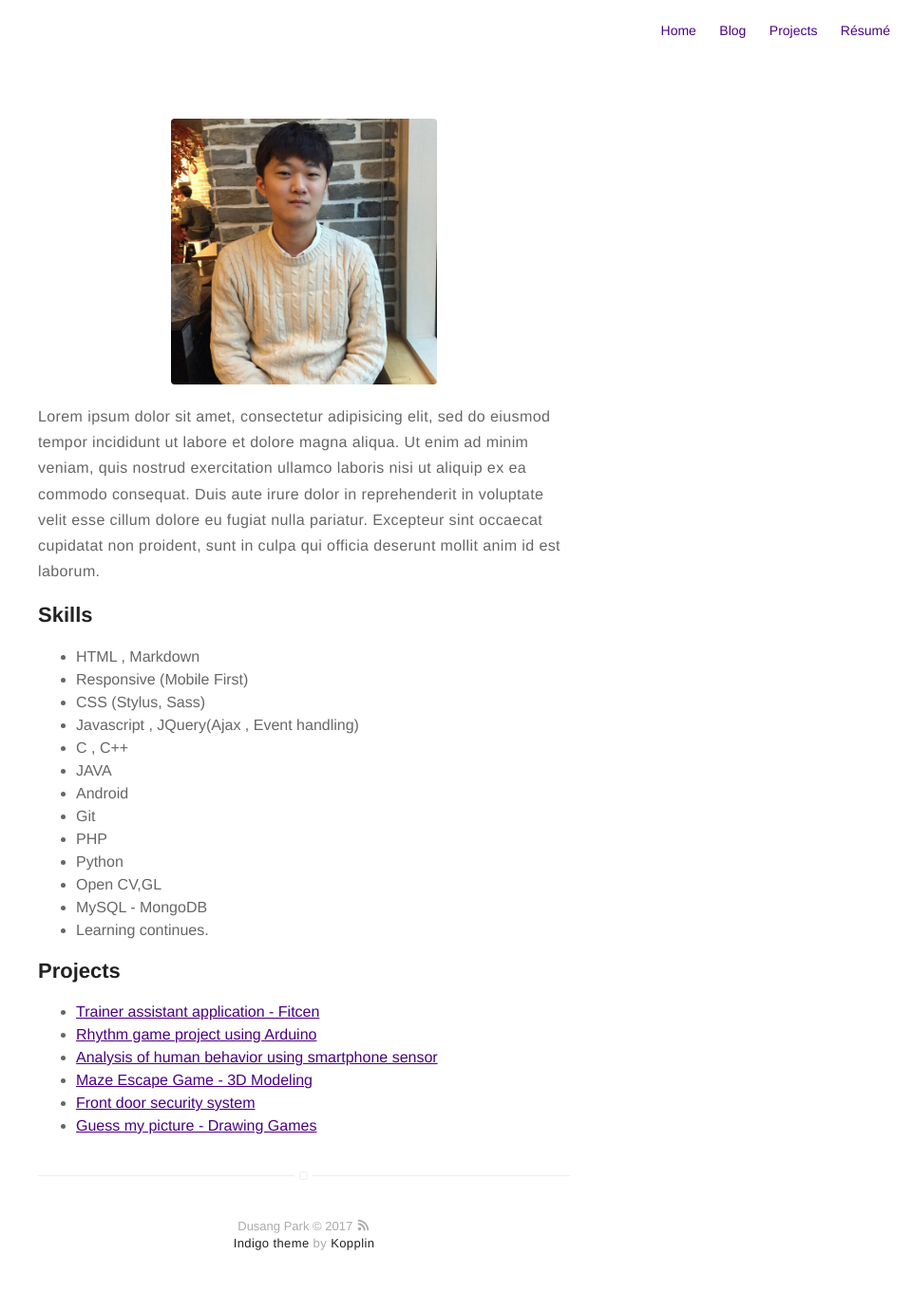
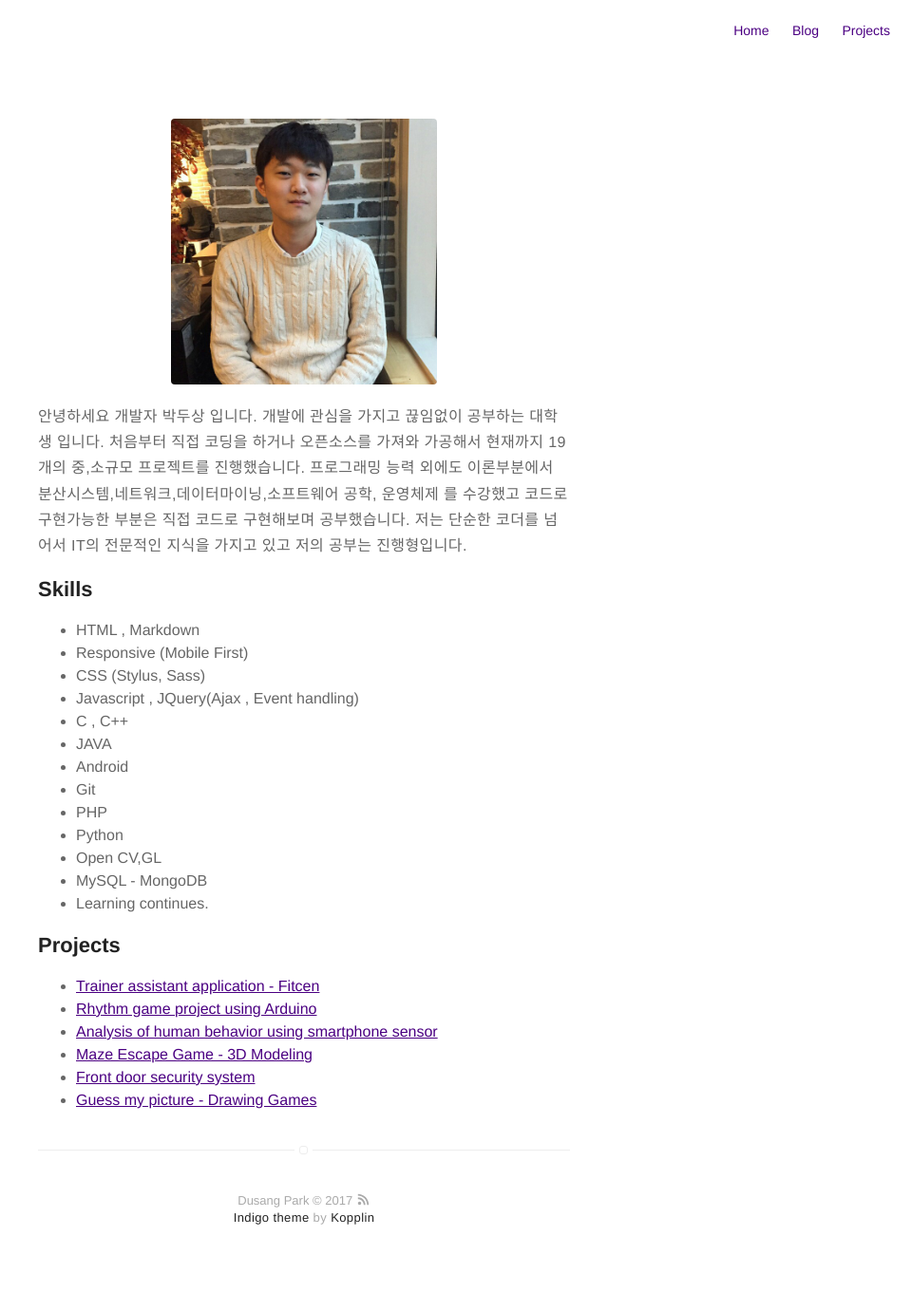
Before and after one commit to Parkdusang/blog, a Jekyll site: the page built from about.md, in a window 1280 px wide. Shown: the whole page at 95% size, without its empty margins (320-1280 px from the left). Built offline with Jekyll 4.4.1, drawn with Linux system fonts in a browser that asks for light colours; after the commit the page ends 1354 px from its top, so only the background shows below that.

Commit message:
Change About and remove resume

```diff
--- a/_includes/nav.html
+++ b/_includes/nav.html
@@ -30,10 +30,10 @@
             {% endif %}
         {% endif %}
 
-        {% if site.resume == true %}
+        <!-- {% if site.resume == true %}
             <li class="item">
                 <a class="link" href="{% if site.resume-external %}{{ site.resume-url }}{% else %}{{ site.url }}/{{ site.resume-url }}{% endif %}">Résumé</a>
             </li>
-        {% endif %}
+        {% endif %} -->
     </ul>
 </nav>
--- a/about.md
+++ b/about.md
@@ -4,12 +4,7 @@ layout: page
 ---
 ![Profile Image]({{ site.url }}/{{ site.picture }})
 
-<p>Lorem ipsum dolor sit amet, consectetur adipisicing elit, sed do eiusmod
-tempor incididunt ut labore et dolore magna aliqua. Ut enim ad minim veniam,
-quis nostrud exercitation ullamco laboris nisi ut aliquip ex ea commodo
-consequat. Duis aute irure dolor in reprehenderit in voluptate velit esse
-cillum dolore eu fugiat nulla pariatur. Excepteur sint occaecat cupidatat non
-proident, sunt in culpa qui officia deserunt mollit anim id est laborum.</p>
+<p>안녕하세요 개발자 박두상 입니다. 개발에 관심을 가지고 끊임없이 공부하는 대학생 입니다. 처음부터 직접 코딩을 하거나 오픈소스를 가져와 가공해서  현재까지 19개의 중,소규모 프로젝트를 진행했습니다. 프로그래밍 능력 외에도 이론부분에서 분산시스템,네트워크,데이터마이닝,소프트웨어 공학, 운영체제 를 수강했고 코드로 구현가능한 부분은 직접 코드로 구현해보며 공부했습니다. 저는 단순한 코더를 넘어서 IT의 전문적인 지식을 가지고 있고 저의 공부는 진행형입니다.  </p>
 
 
 <h2>Skills</h2>
```
